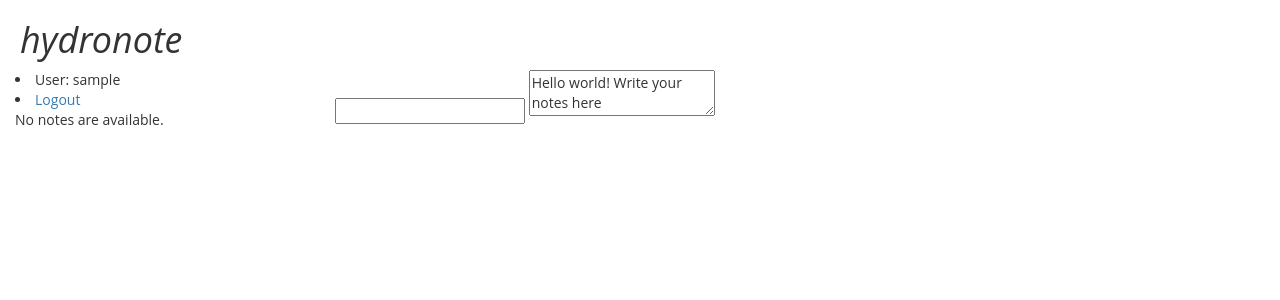
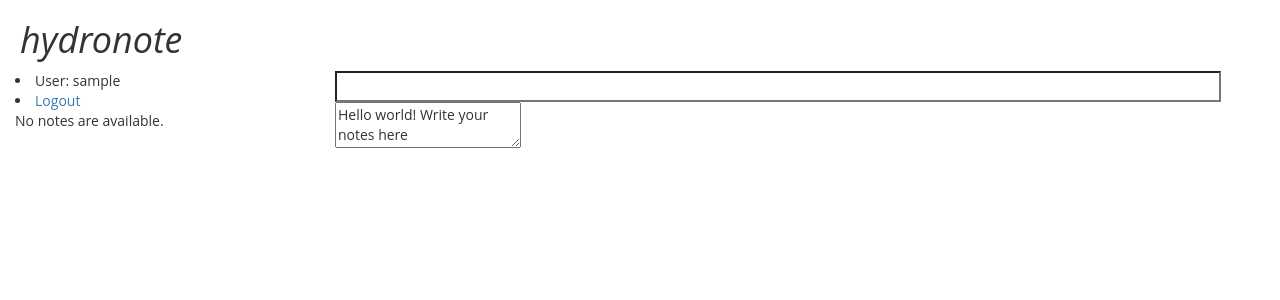
Before and after one commit to naclonts/hydronote, a Django app: page /hydronote/ in a window 1280 px wide. Shown: the top 300 px of the page. Run offline with Django 3.2, Linux system fonts and the light colour scheme; the visitor is signed in with stand-in values (Sample User, id 1); data that the repository does not hold is empty; some libraries are stand-ins or nearby versions.

Commit message:
fixed font control from CSS

```diff
--- a/hydronote/static/css/styles.css
+++ b/hydronote/static/css/styles.css
@@ -1,6 +1,7 @@
-body {
+* {
 /*    background-color: #eaeff2; */
     font-family: "Open Sans",Arial,sans-serif;
+/*    font-family: "Lucida Console", Courier, monospace;*/
 }
 
 
@@ -11,3 +12,14 @@ body {
     text-align: left;
     margin-left: 20px;
 }
+
+
+#note-title {
+    display: block;
+    margin: 0;
+    width: 95.3%;
+    font-size: 18px;
+    appearance: none;
+    box-shadow: none;
+    border-radius: none;
+}
--- a/hydronote/static/js/main.js
+++ b/hydronote/static/js/main.js
@@ -14,5 +14,8 @@ tinymce.init({
     toolbar: 'save undo redo | styleselect | bold italic | alignleft aligncenter alignright alignjustify | bullist numlist outdent indent | forecolor backcolor emoticons',
 
     // allow users to save even when no changes have been made in tinyMCE editor (since title might've been changed)
-    save_enablewhendirty: false
+    save_enablewhendirty: false,
+
+    // set up font matching page
+    content_css: stylesheetPath
 });
--- a/hydronote/template/hydronote/base.html
+++ b/hydronote/template/hydronote/base.html
@@ -53,5 +53,6 @@
 <script src="https://ajax.googleapis.com/ajax/libs/jquery/1.12.4/jquery.min.js"></script>
 <script src="https://maxcdn.bootstrapcdn.com/bootstrap/3.3.7/js/bootstrap.min.js"></script>
 <script src="{% static 'js/tinymce/tinymce.min.js' %}"></script>
+<script> var stylesheetPath = "{% static 'css/styles.css' %}"</script>
 <script src="{% static 'js/main.js' %}"></script>
 </html>
--- a/hydronote/template/hydronote/index.html
+++ b/hydronote/template/hydronote/index.html
@@ -8,7 +8,7 @@
     {{ form.errors }}
     {{ form.non_field_errors }}
 
-    <input type="text" name="note_title" value="{% if selected_note %}{{ selected_note.note_title }}{% endif %}">
+    <input type="text" id="note-title" name="note_title" value="{% if selected_note %}{{ selected_note.note_title }}{% endif %}">
     <textarea name="text" id="note-text" width="700" height="300">{% if selected_note %}{{ selected_note.note_text }}{% else %}Hello world! Write your notes here{% endif %}</textarea>
 </form>
 
```
